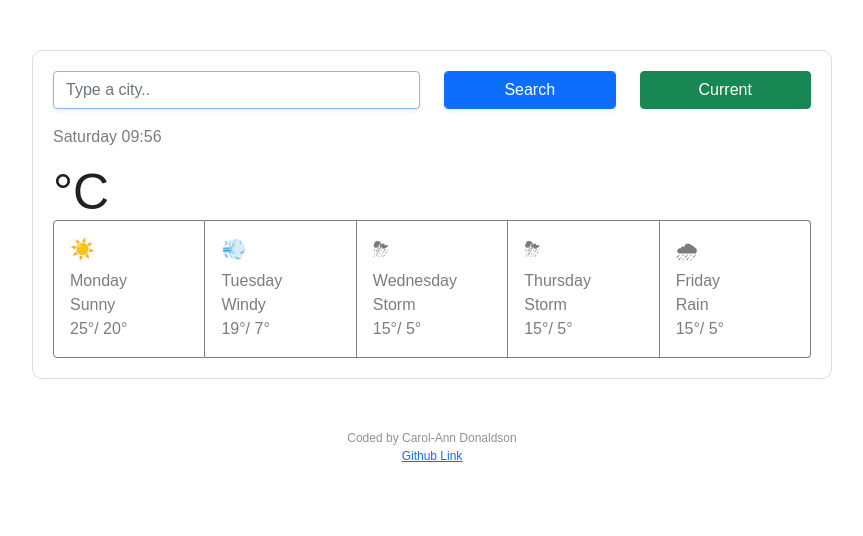
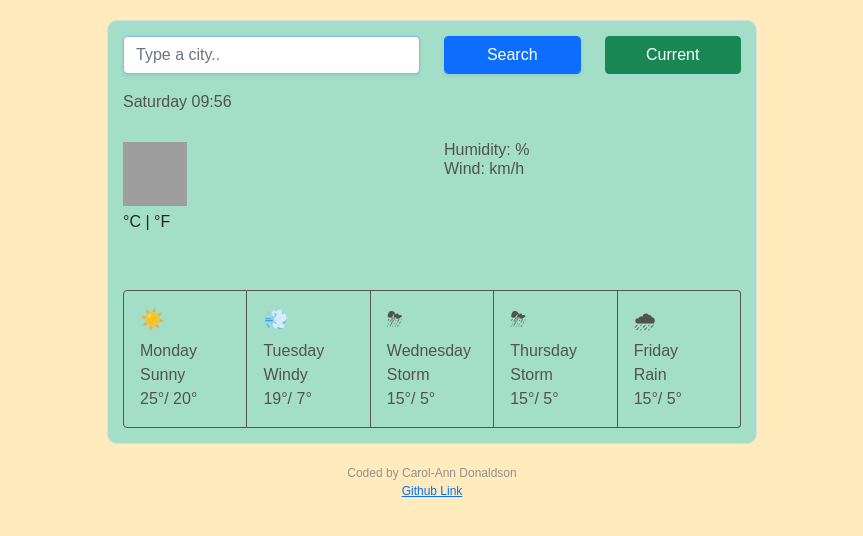
Before and after one commit to cdonal91/Weather-App, a plain HTML site: page index.html in a window 1280 px wide. Shown: the whole page, without its empty margins (208-1071 px from the left). Drawn offline with nearby package versions, Linux system fonts and the light colour scheme; no server answers; grey boxes are pictures that could not be loaded.

Commit message:
Fixing up html layout and adding wind, humidity, and weather icon

```diff
--- a/index.html
+++ b/index.html
@@ -49,8 +49,28 @@
         <ul>
           <li class="date" id="date"></li>
           <li class="description" id="description"></li>
-          <li class="temperature" id="temperature">°C</li>
         </ul>
+        <div class="row">
+          <div class="col-6">
+            <div class="clearfix">
+              <img
+                src="http://openweathermap.org/img/wn/10d@2x.png"
+                id="icon"
+                class="weather-icon float-left"
+              />
+              <div class="float-left">
+                <span class="temperature" id="temperature"></span>
+                <span class="units" id="units">°C | °F</span>
+              </div>
+            </div>
+          </div>
+          <div class="col-6">
+            <ul>
+              <li>Humidity: <span class="humidity" id="humidity"></span>%</li>
+              <li>Wind: <span class="wind" id="wind"></span> km/h</li>
+            </ul>
+          </div>
+        </div>
         <br />
         <div class="card-group">
           <div class="card">
--- a/src/index.js
+++ b/src/index.js
@@ -28,8 +28,19 @@ function displayWeatherCondition(response) {
   document.querySelector("#temperature").innerHTML = Math.round(
     response.data.main.temp
   );
+  document.querySelector("#humidity").innerHTML = response.data.main.humidity;
+  document.querySelector("#wind").innerHTML = Math.round(
+    response.data.wind.speed
+  );
   document.querySelector("#description").innerHTML =
-    response.data.weather[0].main;
+    response.data.weather[0].description;
+
+  let iconElement = document.querySelector("#icon");
+
+  iconElement.setAttribute(
+    "src",
+    `http://openweathermap.org/img/wn/${response.data.weather[0].icon}@2x.png`
+  );
 }
 
 function searchCity(city) {
--- a/src/style.css
+++ b/src/style.css
@@ -1,9 +1,10 @@
 body {
   font-family: arial, sans-serif;
+  background: #ffebbb;
 }
 
 h1 {
-  color: #7c7c7c;
+  color: #525252;
   font-size: 24px;
   font-weight: 100;
   line-height: 28px;
@@ -16,7 +17,7 @@ ul {
 }
 
 li {
-  color: #7c7c7c;
+  color: #525252;
   font-size: 16px;
   font-weight: 200;
   height: 19px;
@@ -24,12 +25,17 @@ li {
   list-style: none;
 }
 
+li::first-letter {
+  text-transform: capitalize;
+}
+
 .weather-app {
   border: 1px solid #dadde1;
-  padding: 20px;
-  margin: 50px auto;
+  padding: 15px;
+  margin: 20px auto;
   border-radius: 10px;
-  max-width: 800px;
+  max-width: 650px;
+  background: #a3dec9;
 }
 
 .weather-icon {
@@ -37,29 +43,28 @@ li {
   width: 64px;
   margin-right: 10px;
 }
-
 .temperature {
   color: rgb(33, 33, 33);
-  font-size: 50px;
+  font-size: 60px;
   font-weight: 400;
   line-height: 1;
 }
 
 .units {
   position: relative;
-  top: -34px;
+  top: -29px;
 }
-
 .search-form {
   margin-bottom: 20px;
 }
 
 .card {
-  border: 1px solid #7c7c7c;
+  border: 1px solid #555555;
   max-width: 400px;
-  color: #7c7c7c;
+  color: #525252;
   font-size: 16px;
-  font-weight: 200;
+  font-weight: 300;
+  background: #a3dec9;
 }
 .coded {
   font-size: 12px;
```
